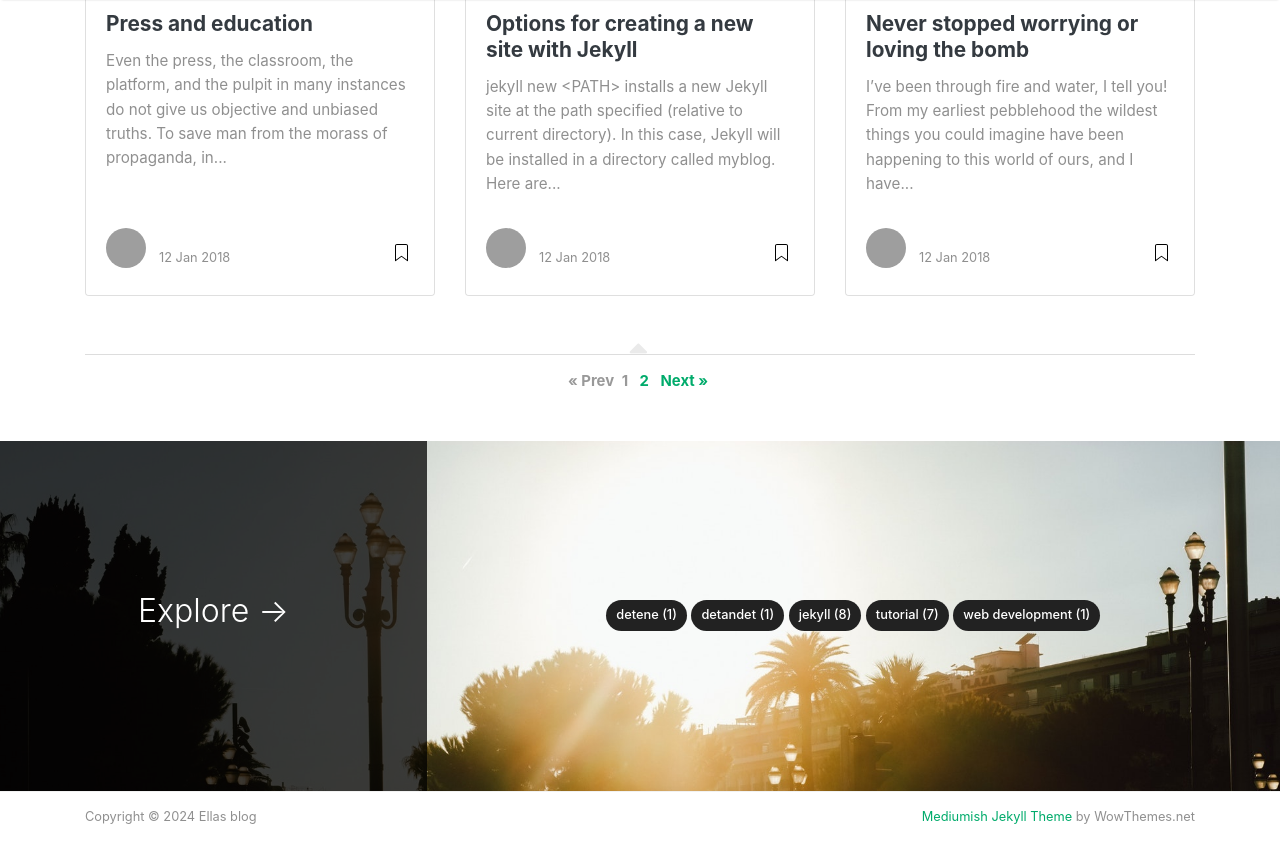
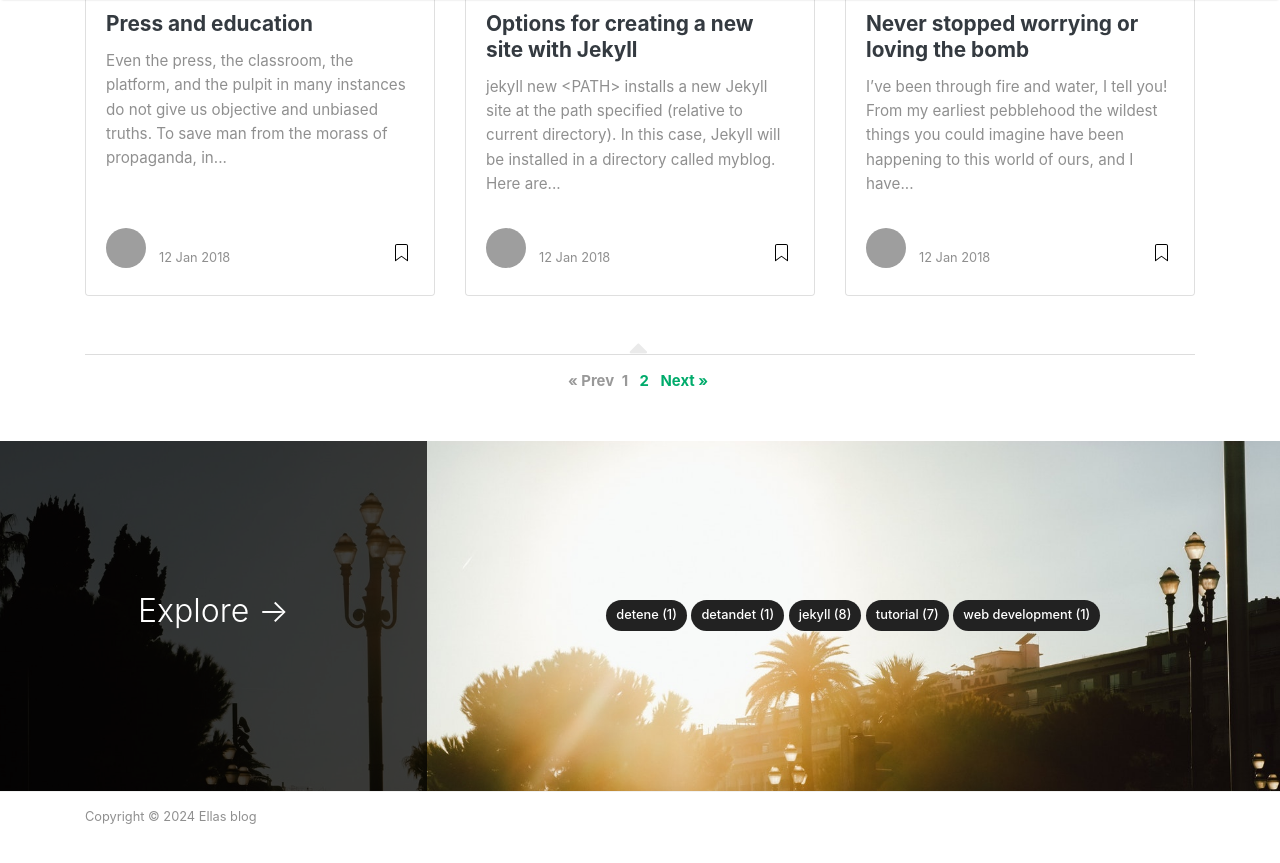
Before and after one commit to ella-dahl/blog, a Jekyll site: the page built from index.html, in a window 1280 px wide and 900 px high, scrolled down 1491 px. Shown: the top 863 px of the window. Built offline with Jekyll 4.4.1, drawn with Linux system fonts in a browser that asks for light colours; nearby versions of some CDN libraries; the list of posts is cut into pages by our own code; grey boxes are pictures that could not be loaded.

Commit message:
Update default.html

```diff
--- a/_layouts/default.html
+++ b/_layouts/default.html
@@ -91,22 +91,6 @@
     {{ content }}
 </div>
 
-{% if site.mailchimp-list %}
-<!-- Bottom Alert Bar
-================================================== -->
-<div class="alertbar">
-	<div class="container text-center">
-		<span><img src="{{ site.baseurl }}/{{ site.logo }}" alt="{{site.title}}"> &nbsp; Never miss a <b>story</b> from us, subscribe to our newsletter</span>
-        <form action="{{site.mailchimp-list}}" method="post" name="mc-embedded-subscribe-form" class="wj-contact-form validate" target="_blank" novalidate>
-            <div class="mc-field-group">
-            <input type="email" placeholder="Email" name="EMAIL" class="required email" id="mce-EMAIL" autocomplete="on" required>
-            <input type="submit" value="Subscribe" name="subscribe" class="heart">
-            </div>
-        </form>
-	</div>
-</div>
-{% endif %}
-
 </div>
 
 <!-- Categories Jumbotron
@@ -142,9 +126,6 @@
             <div class="col-md-6 col-sm-6 text-center text-lg-left">
                 Copyright © {{ site.time | date: "%Y" }} {{ site.name }}
             </div>
-            <div class="col-md-6 col-sm-6 text-center text-lg-right">
-                <a target="_blank" href="https://www.wowthemes.net/mediumish-free-jekyll-template/">Mediumish Jekyll Theme</a> by WowThemes.net
-            </div>
         </div>
     </div>
 </footer>
@@ -168,9 +149,6 @@
 
 <script src="{{ site.baseurl }}/assets/js/ie10-viewport-bug-workaround.js"></script>
 
-{% if page.layout == 'post' %}
-<script id="dsq-count-scr" src="//{{site.disqus}}.disqus.com/count.js"></script>
-{% endif %}
 
 </body>
 </html>
```
